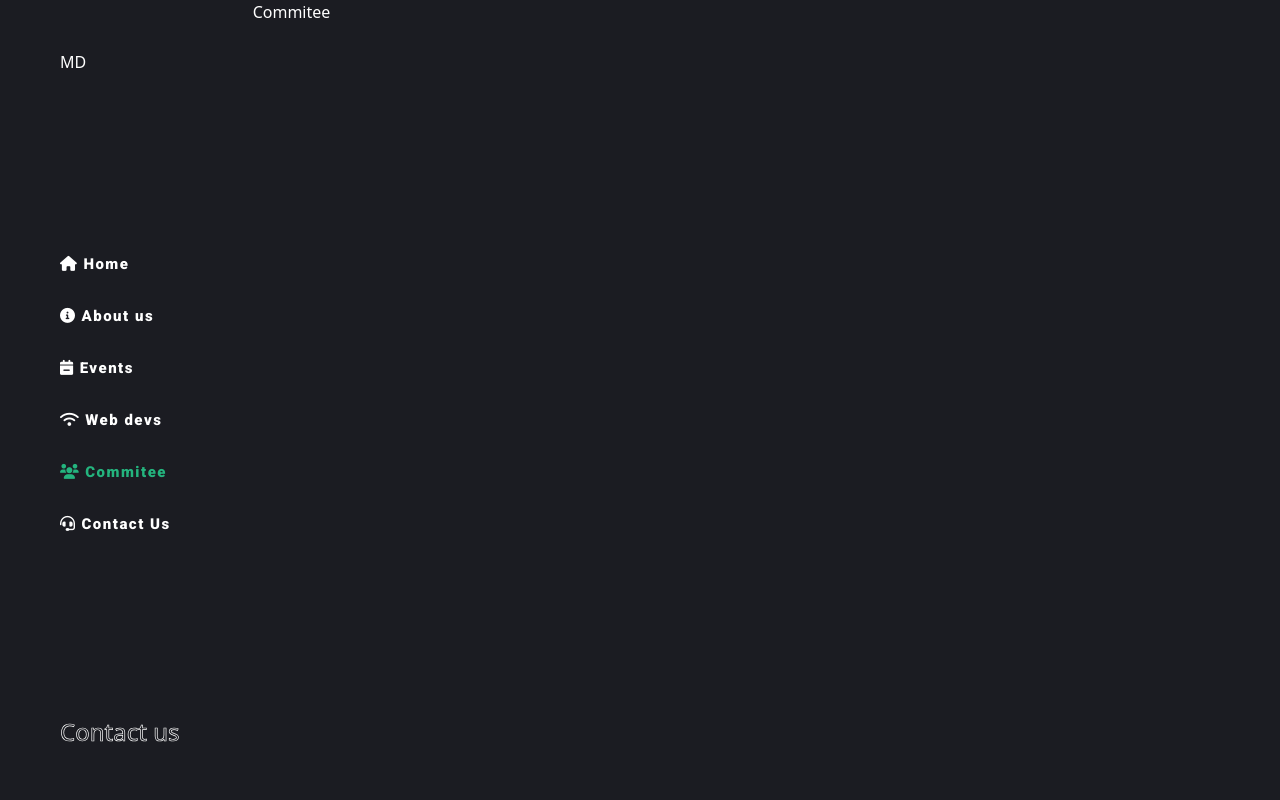
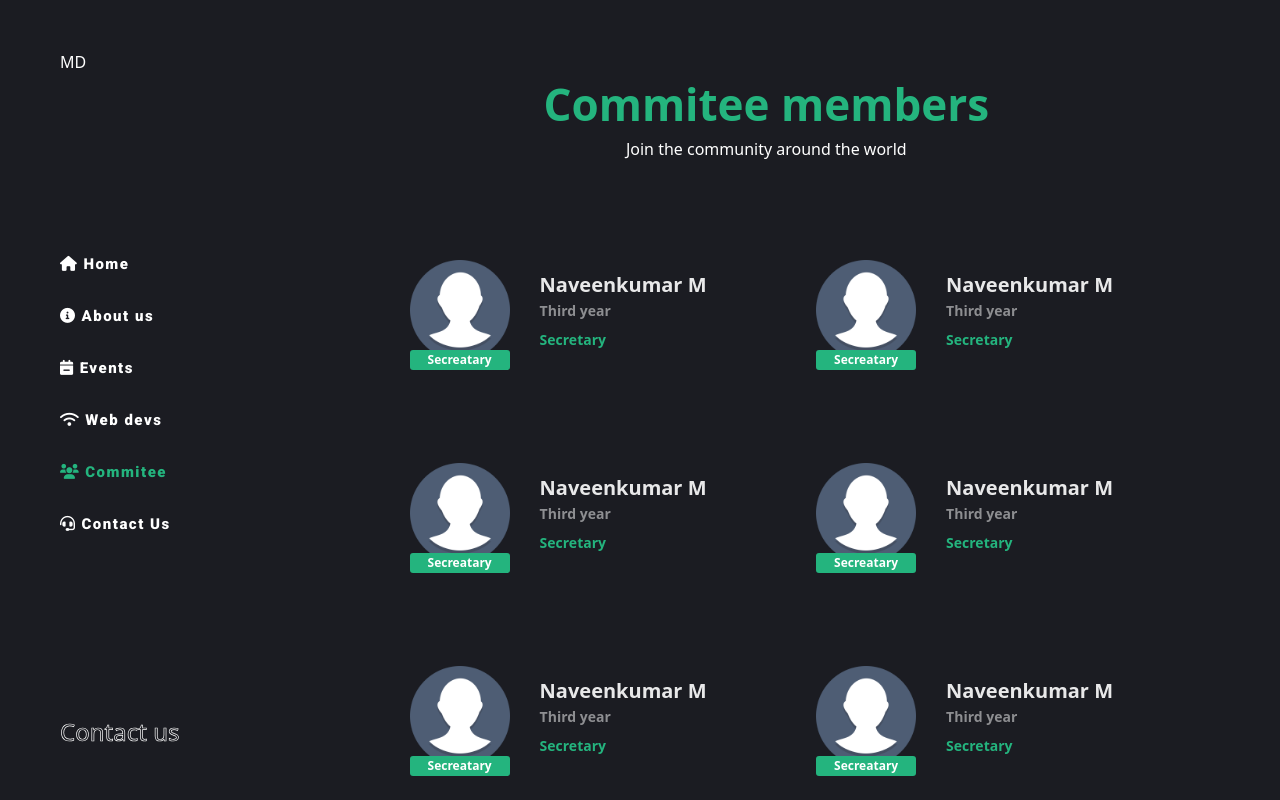
Before and after one commit to Sethu-bharathi/cryptera-website, a React (Create React App) app: page /commitee in a window 1280 px wide. Built offline with nearby package versions, Linux system fonts and the light colour scheme.

Commit message:
commitee

```diff
--- a/src/Components/Screens/Commitee.jsx
+++ b/src/Components/Screens/Commitee.jsx
@@ -1,11 +1,63 @@
 import React from 'react'
-
+import profile1 from '../../Assets/1905098.png'
+import '../../Styles/Commmitee.css'
 function Commitee() {
     return (
-        <div>
-            Commitee
+        <div className='webdevs' >
+            <div className='webdevs-container'>
+                <div >
+                    <h1 className='webdevs-title'>Commitee members</h1>
+                    <p className='webdevs-tilte-description'>Join the community around the world</p>
+                </div>
+                <div className='content-container' style={{maxWidth:"800px",margin:"auto",marginTop:"7%"}}>
+                    <Commiteemember />
+                    <Commiteemember />
+                    <Commiteemember />
+                    <Commiteemember />
+                    <Commiteemember />
+                    <Commiteemember />
+                    <Commiteemember />
+                    <Commiteemember />
+                    <Commiteemember />
+                    <Commiteemember />
+                    <Commiteemember />
+                    <Commiteemember />
+                    <Commiteemember />
+                    <Commiteemember />
+                    <Commiteemember />
+                    <Commiteemember />
+                    <Commiteemember />
+                    <Commiteemember />
+                    <Commiteemember />
+                    <Commiteemember />
+                    <Commiteemember />
+
+                </div>
+            </div>
         </div>
     )
 }
 
 export default Commitee
+
+const Commiteemember = () => {
+    return (
+        <div className='content-container-item'>
+            <div className='content-container-item-image'>
+                <img src={profile1} alt='profile' />
+                <div className='insta-hover-container'>
+                    Secreatary
+                </div>
+            </div>
+            <div className='content-container-item-description'>
+                <div className='commitee-name-x'>
+                    <div>
+                        <h1>Naveenkumar M</h1>
+                        <p>Third year</p>
+                    </div>
+                    <p>Secretary</p>
+                </div>
+            </div>
+        </div>
+    )
+}
--- a/src/Components/Screens/Events.jsx
+++ b/src/Components/Screens/Events.jsx
@@ -1,8 +1,9 @@
-import React, { useRef } from 'react'
+import React, { useRef, useState } from 'react'
 import Eventcard from '../Eventcard'
 import '../../Styles/Events.css'
 
 function Events() {
+    const [curr,setcurr]=useState(0)
     const technicalref = useRef(null)
     const nontechnicalref = useRef(null)
     const flagshipref = useRef(null)
@@ -22,23 +23,26 @@ function Events() {
     }
     const technicalclick = () => {
         clearstyles()
+        setcurr(0)
         technicalref.current.style.color = "var(--fg-white)"
         technicalref.current.classList.add("activex")
     }
     const nontechnicalclick = () => {
         clearstyles()
+        setcurr(1)
         nontechnicalref.current.style.color = "var(--fg-white)"
         nontechnicalref.current.classList.add("activex")
     }
     const flagshipclick = () => {
         clearstyles()
+        setcurr(2)
         flagshipref.current.style.color = "var(--fg-white)"
         flagshipref.current.classList.add("activex")
     }
     return (
         <div className="events">
             <div className='events-header'>
-                <h1 className='active-link' ref={technicalref} onClick={technicalclick} className='activex'>Technical </h1>
+                <h1  ref={technicalref} onClick={technicalclick} className='activex'>Technical </h1>
                 <h1 ref={nontechnicalref} onClick={nontechnicalclick} >Non-Technical</h1>
                 <h1 ref={flagshipref} onClick={flagshipclick}>Flagship</h1>
             </div>
@@ -46,11 +50,7 @@ function Events() {
                 <Eventcard primary="#24B47E" />
                 <Eventcard primary="red" />
                 <Eventcard primary="orange" />
-                <Eventcard primary="indigo" />
-                <Eventcard primary="violet" />
                 <Eventcard primary="#24B47E" />
-
-
             </div>
         </div>
     )
--- a/src/Styles/Commmitee.css
+++ b/src/Styles/Commmitee.css
@@ -0,0 +1,52 @@
+.content-container-item{
+    display: flex;
+    flex-direction: row;
+    margin:30px;
+    margin-bottom: 60px;
+
+
+}
+.content-container-item-image{
+    width: 100px;
+    position: relative;
+    height: 100px;
+    border-radius: 50%;
+    margin-right: 20px;
+}
+.commitee-name-x{
+    text-align: justify;
+    display: flex;
+    flex-direction: column;
+    justify-content: space-between;
+    height: 100%;
+    padding: 10px;
+}
+.commitee-name-x >div>h1{
+    font-size: 20px;
+    font-weight: 700;
+    color: rgba(255,255,255,0.9);
+}
+.commitee-name-x>div>p{
+    font-size: 14px;
+    font-weight: 600;
+    color: rgba(255,255,255,0.5);
+}
+.commitee-name-x>p{
+    font-size: 14px;
+    font-weight: 600;
+    color: var(--fg-green);
+}
+.insta-hover-container{
+    position: absolute;
+    bottom: -10px;
+    left: 0;
+    background-color: var(--fg-green);
+    height: 20px;
+    width: 100%;
+    border-radius: 3px;
+    display: flex;
+    justify-content: center;
+    align-items: center;
+    font-size: 12px;
+    font-weight: 700;
+}
--- a/src/Styles/Events.css
+++ b/src/Styles/Events.css
@@ -87,6 +87,7 @@
 }
 .event-card{
     min-width:300px;
+    max-width: 300px;
     height:300px;
     background-color: rgba(38, 38, 43,0.6);
     border-radius: 5px;
```
